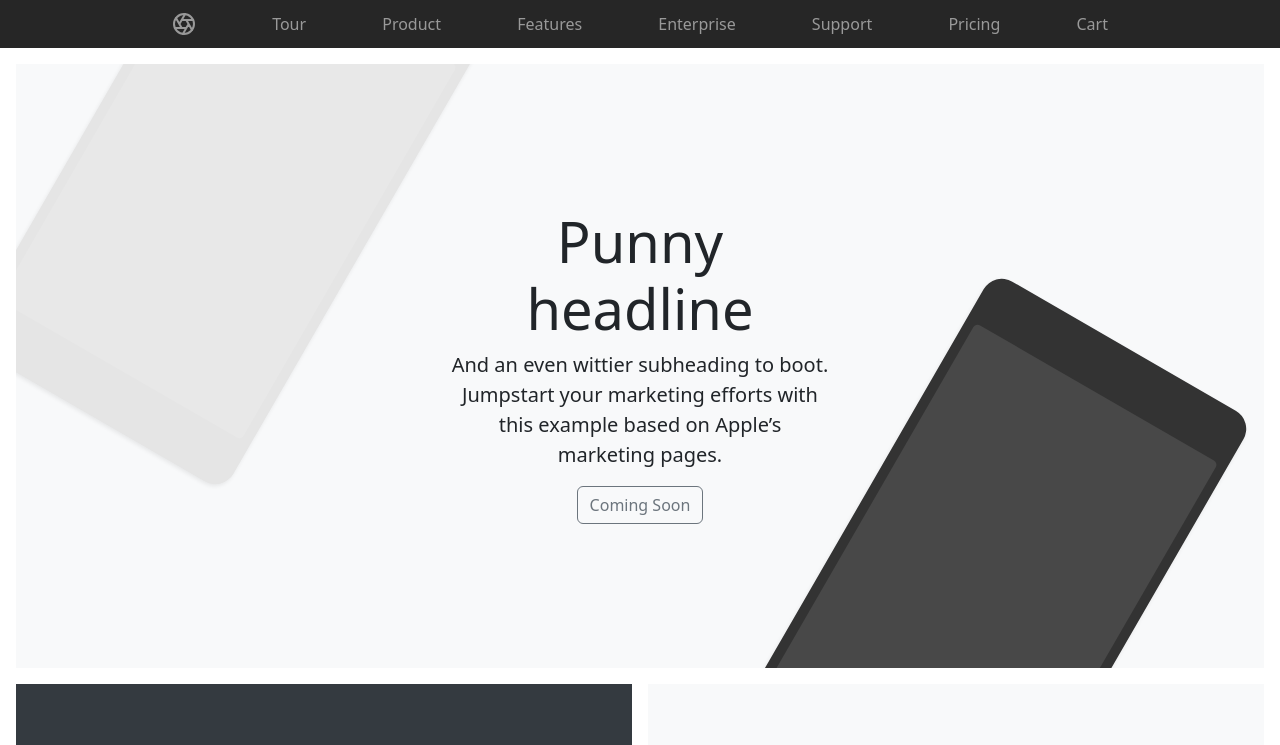
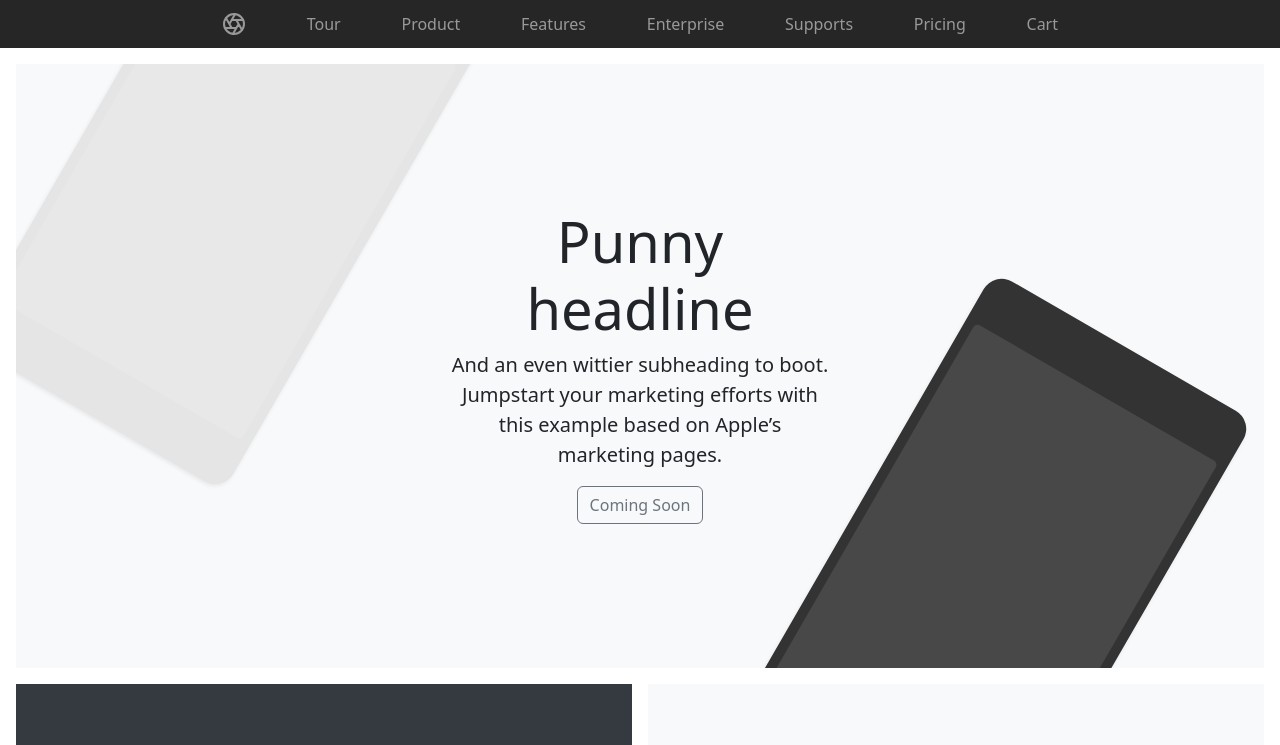
Before and after one commit to RovaRakotoarisoa/product-exemple, a plain HTML site: page index.html in a window 1280 px wide. Shown: the top 745 px of the page. Drawn offline with Linux system fonts and the light colour scheme.

Commit message:
qlq modif

```diff
--- a/assets/css/style.css
+++ b/assets/css/style.css
@@ -3,7 +3,7 @@ a{
 	text-decoration: none;
 }
 .container {
-    max-width: 960px;
+    max-width: 860px;
 }
 
 .h1, .h2, .h3, .h4, .h5, .h6, h1, h2, h3, h4, h5, h6 {
--- a/index.html
+++ b/index.html
@@ -18,7 +18,7 @@
 				<a class="py-2 d-none d-md-inline-block" href="#">Product</a>
 				<a class="py-2 d-none d-md-inline-block" href="#">Features</a>
 				<a class="py-2 d-none d-md-inline-block" href="#">Enterprise</a>
-				<a class="py-2 d-none d-md-inline-block" href="#">Support</a>
+				<a class="py-2 d-none d-md-inline-block" href="#">Supports</a>
 				<a class="py-2 d-none d-md-inline-block" href="#">Pricing</a>
 				<a class="py-2 d-none d-md-inline-block" href="#">Cart</a>
 			</div>
```
